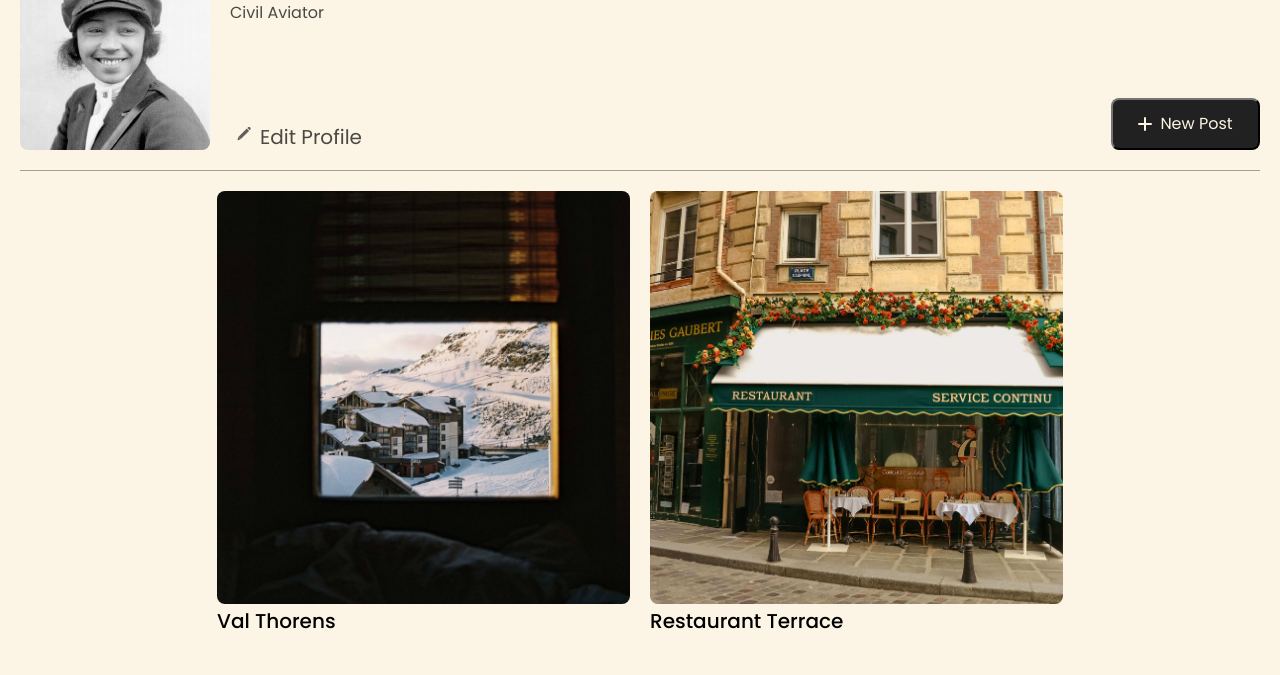
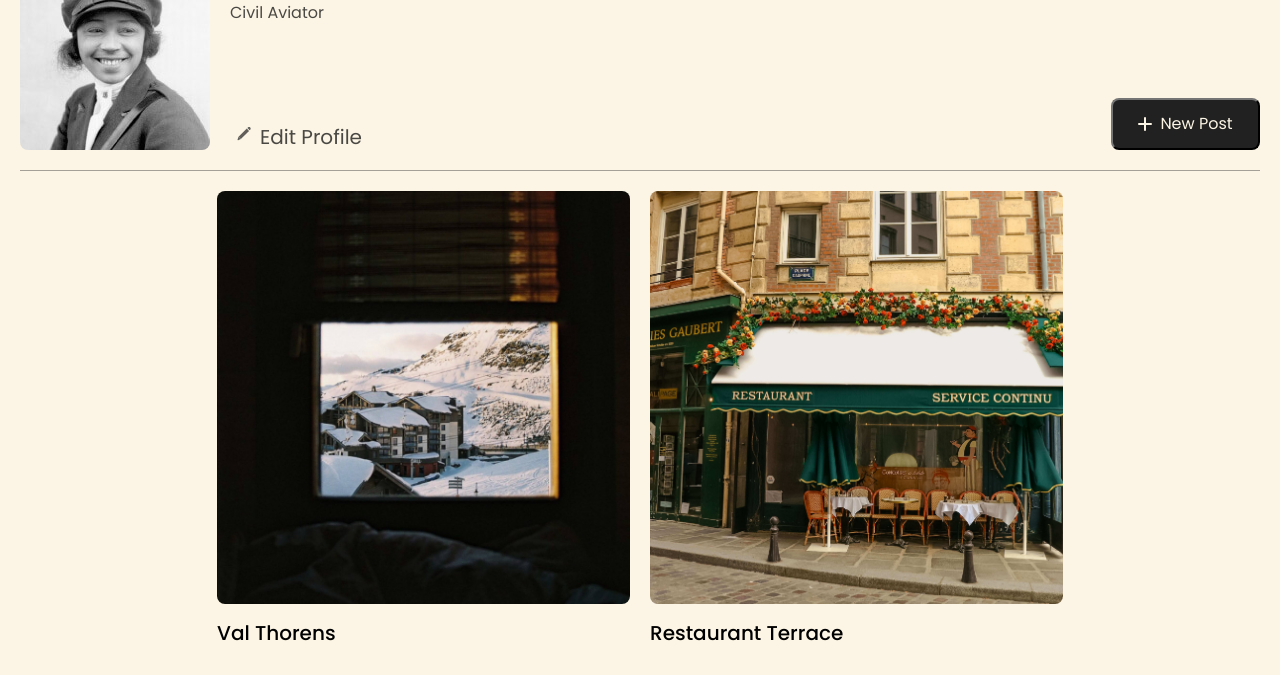
Before and after one commit to keycao17/se_project_spots, a plain HTML site: page index.html in a window 1280 px wide. Shown: the part 100-775 px from the top of the page. Drawn offline with Linux system fonts and the light colour scheme; grey boxes are pictures that could not be loaded.

```diff
--- a/blocks/card.css
+++ b/blocks/card.css
@@ -11,7 +11,7 @@
 
 .card__title {
   font-weight: 500;
-  line-height: 1.2px;
+  line-height: 1.2;
   font-size: 20px;
   margin-bottom: 36px;
 }
```
